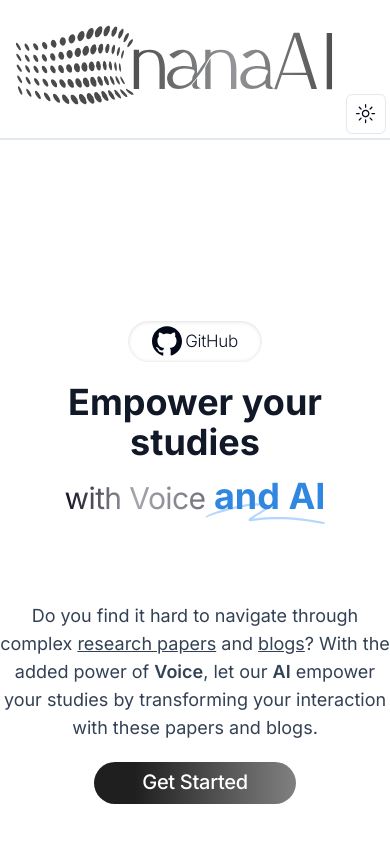
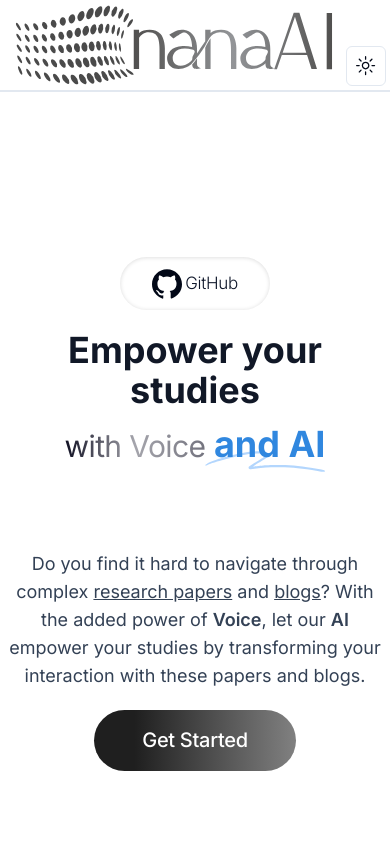
Before and after one commit to gateremark/nanaAI, a Next.js app: page / in a window 390 px wide. Shown: the top 844 px of the page. Built offline with nearby package versions, Linux system fonts and the light colour scheme; no server answers.

Commit message:
style: change button size on small screens

```diff
--- a/app/components/Navbar.tsx
+++ b/app/components/Navbar.tsx
@@ -6,7 +6,7 @@ type Props = {
 
 export default function Navbar({ children }: Props) {
     return (
-        <nav className="flex justify-between items-center w-full mt-5 border-b-2 pb-7 sm:px-4 px-2 relative">
+        <nav className="flex justify-between items-center w-full sm:mt-5 border-b-2 sm:px-4 px-2 relative">
             {children}
         </nav>
     );
--- a/app/components/Starthero.tsx
+++ b/app/components/Starthero.tsx
@@ -11,7 +11,7 @@ export default function Starthero(props: Props) {
         <div className="flex flex-col h-screen items-center justify-center gap-5">
             <div className="flex justify-center">
                 <a
-                    className=" shadow-inner-lg rounded-full flex items-center gap-[3px] sm:gap-2 py-0.5 sm:py-3 px-6 dark:border-[#3087df] dark:border  hover:scale-105 active:scale-95 transition-transform duration-75"
+                    className=" shadow-inner-lg rounded-full flex items-center gap-[3px] sm:gap-2 py-2 sm:py-3 px-8 dark:border-[#3087df] dark:border  hover:scale-105 active:scale-95 transition-transform duration-75"
                     href="https://github.com/gateremark"
                     target="_blank"
                     rel="noopener noreferrer"
@@ -38,7 +38,7 @@ export default function Starthero(props: Props) {
                     <span className="relative"> and AI</span>
                 </span>
             </h1>
-            <p className="mx-auto mt-12 max-w-xl text-lg text-slate-700 leading-7 text-center dark:text-slate-600">
+            <p className="mx-auto mt-12 max-w-xl text-lg text-slate-700 leading-7 text-center dark:text-slate-600 px-2 sm:px-0">
                 Do you find it hard to navigate through complex{" "}
                 <span className=" underline">research papers</span> and{" "}
                 <span className=" underline">blogs</span>? With the added power
@@ -47,7 +47,7 @@ export default function Starthero(props: Props) {
                 by transforming your interaction with these papers and blogs.
             </p>
             <Link href="/getstarted">
-                <button className=" bg-gradient-to-r from-[#1f1f1f] from-[20%] to-[#1f1f1f90] dark:from-[#2e2e2e] dark:to-[#1f1f1f90] text-[#ffffff] rounded-full sm:px-14 px-12 py-[2.5px] sm:py-4 text-center text-xl sm:text-[30px] font-medium leading-[37px] tracking-[-0.3px] hover:scale-105 active:scale-95 transition-transform duration-75">
+                <button className=" bg-gradient-to-r from-[#1f1f1f] from-[20%] to-[#1f1f1f90] dark:from-[#2e2e2e] dark:to-[#1f1f1f90] text-[#ffffff] rounded-full sm:px-14 px-12 py-3 sm:py-4 text-center text-xl sm:text-[30px] font-medium leading-[37px] tracking-[-0.3px] hover:scale-105 active:scale-95 transition-transform duration-75">
                     Get Started
                 </button>
             </Link>
```
